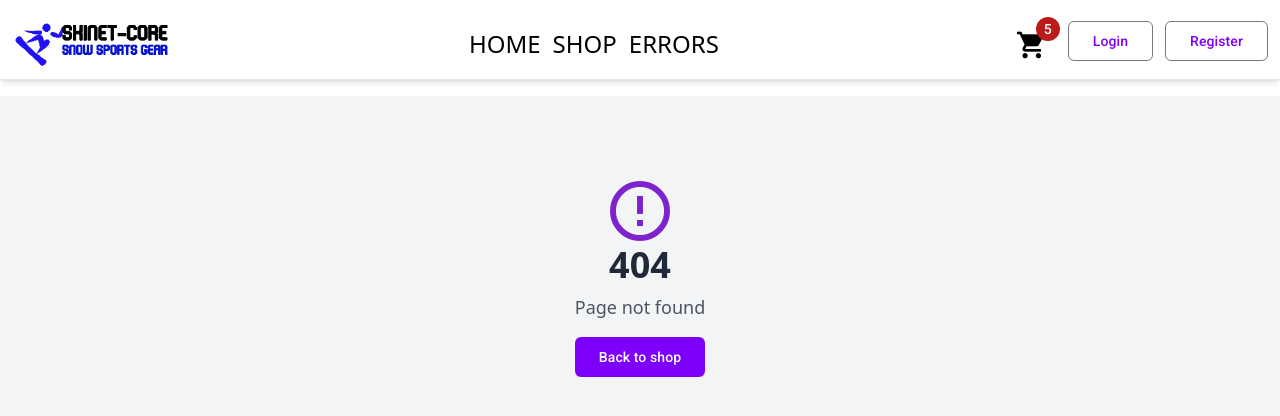
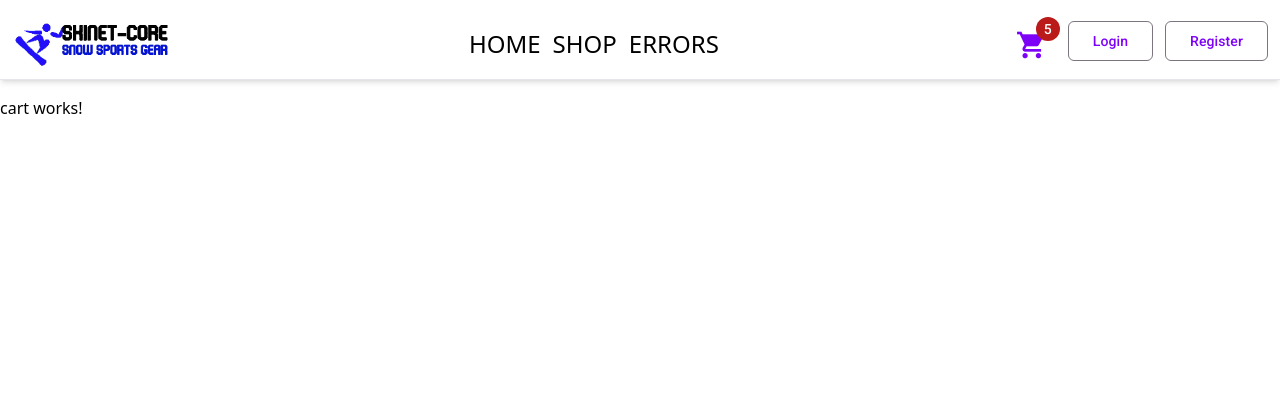
Before and after one commit to max-solo23/skinet, an Angular app in the folder client/: page /cart in a window 1280 px wide. Before the commit this address led to /not-found. Shown: the top 416 px of the page. Built offline with nearby package versions, Linux system fonts and the light colour scheme.

Commit message:
Add Cart feature with CartComponent, CartService, and CartType model; include nanoid for unique cart IDs

```diff
--- a/client/package.json
+++ b/client/package.json
@@ -20,6 +20,7 @@
     "@angular/platform-browser": "^19.2.0",
     "@angular/platform-browser-dynamic": "^19.2.0",
     "@angular/router": "^19.2.0",
+    "nanoid": "^5.1.5",
     "rxjs": "~7.8.0",
     "tslib": "^2.3.0",
     "zone.js": "~0.15.0"
--- a/client/src/app/app.routes.ts
+++ b/client/src/app/app.routes.ts
@@ -5,11 +5,13 @@
 import { TestErrorComponent } from './features/test-error/test-error.component';
 import { NotFoundComponent } from './shared/components/not-found/not-found.component';
 import { ServerErrorComponent } from './shared/components/server-error/server-error.component';
+import { CartComponent } from './features/cart/cart.component';
 
 export const routes: Routes = [
     {path: '', component: HomeComponent},
     {path: 'shop', component: ShopComponent},
     {path: 'shop/:id', component: ProductDetailsComponent},
+    {path: 'cart', component: CartComponent},
     {path: 'test-error', component: TestErrorComponent},
     {path: 'not-found', component: NotFoundComponent},
     {path: 'server-error', component: ServerErrorComponent},
--- /dev/null
+++ b/client/src/app/core/services/cart.service.ts
@@ -0,0 +1,9 @@
+import { Injectable } from '@angular/core';
+
+@Injectable({
+  providedIn: 'root'
+})
+export class CartService {
+
+  constructor() { }
+}
--- /dev/null
+++ b/client/src/app/features/cart/cart.component.html
@@ -0,0 +1 @@
+<p>cart works!</p>
--- a/client/src/app/layout/header/header.component.html
+++ b/client/src/app/layout/header/header.component.html
@@ -11,7 +11,7 @@
 
         </nav>
         <div class="flex gap-3 align-middle">
-            <a matBadge="5" matBadgesize="large" class="custom-badge mt-2 mr-2">
+            <a routerLink="/cart" routerLinkActive="active" matBadge="5" matBadgesize="large" class="custom-badge mt-2 mr-2">
                 <mat-icon>shopping_cart</mat-icon>
             </a>
             <button mat-stroked-button>Login</button>
--- /dev/null
+++ b/client/src/app/shared/models/cart.ts
@@ -0,0 +1,21 @@
+import {nanoid} from 'nanoid';
+
+export type CartType = {
+    id: string;
+    items: CartItem[];
+}
+
+export type CartItem = {
+    productId: number;
+    productName: string;
+    price: number;
+    quantity: number;
+    pictureUrl: string;
+    brand: string;
+    type: string;
+}
+
+export class Cart implements CartType {
+    id = nanoid();
+    items: CartItem[] = [];
+}
```
Also changed, not shown: client/src/app/features/cart/cart.component.ts (added, +11 -0 lines), client/src/app/features/cart/cart.component.scss (added), 2 other files (tests, documents, lock files or other folders).
